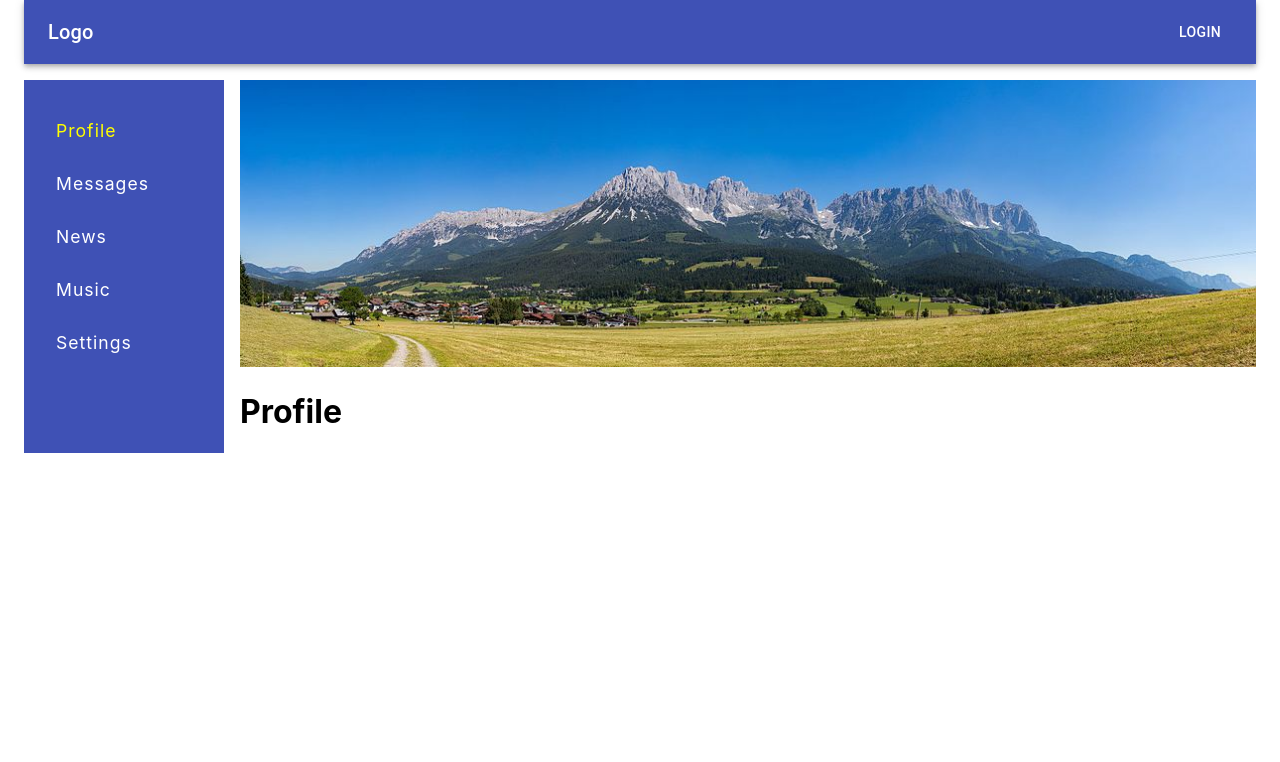
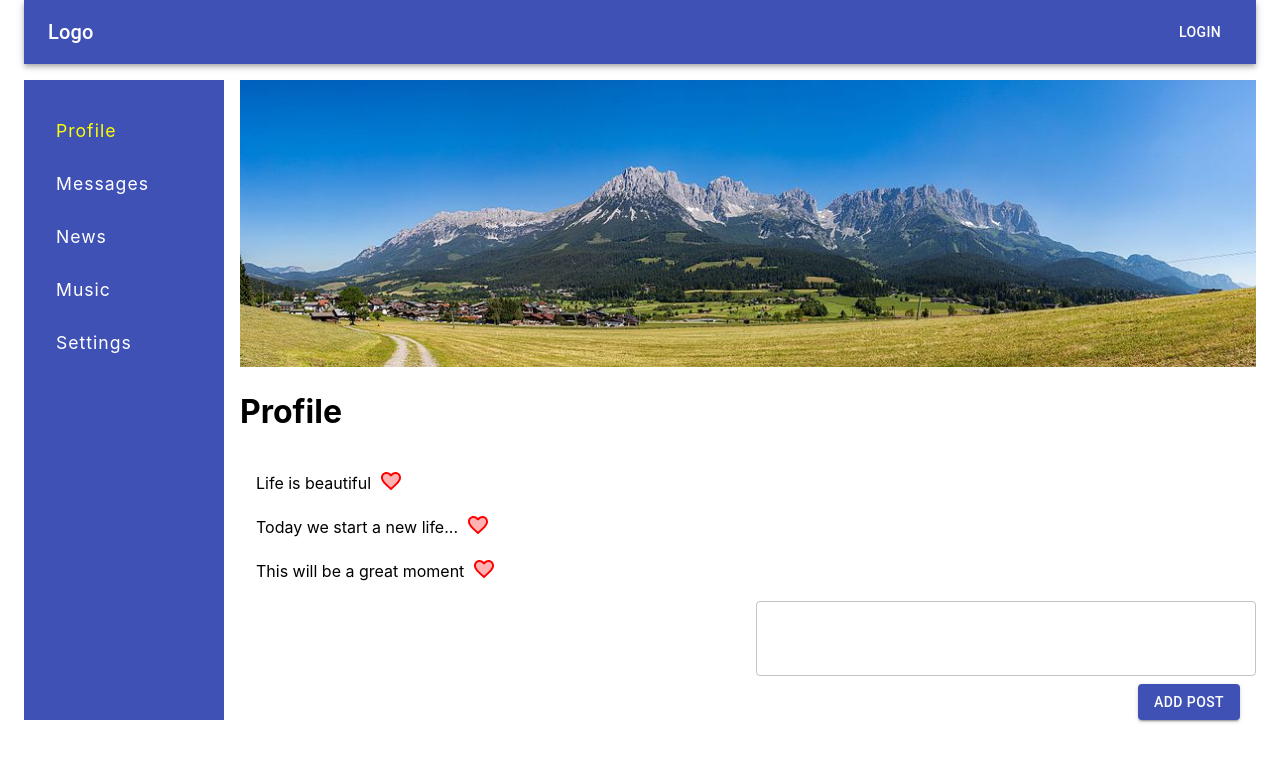
Before and after one commit to nakryt/social, a React (Create React App) app: page /profile/1 in a window 1280 px wide. Shown: the top 762 px of the page. Built offline with nearby package versions, Linux system fonts and the light colour scheme.

Commit message:
Posts: add, edit, remove

```diff
--- /dev/null
+++ b/src/components/Profile/Posts/PostItem.css
@@ -0,0 +1,13 @@
+.postWrapper {
+
+}
+
+.iconsWrapper {
+    display: none;
+    position: relative;
+    top: -3px;
+}
+
+.postWrapper:hover .iconsWrapper {
+    display: inline-flex;
+}
--- a/src/components/Profile/Posts/PostItem.tsx
+++ b/src/components/Profile/Posts/PostItem.tsx
@@ -0,0 +1,67 @@
+import React, {useState} from 'react'
+import './PostItem.css'
+import {useDispatch} from 'react-redux'
+import {changePost, deletePost} from '../../../redux/profileActions'
+import {ListItem} from '@material-ui/core'
+import {FavoriteTwoTone, DeleteForeverTwoTone, EditTwoTone} from '@material-ui/icons'
+import {createStyles, makeStyles, Theme} from '@material-ui/core/styles'
+import InputWithEdit from '../../UI/InputWithEdit'
+
+const useStyles = makeStyles((theme: Theme) =>
+    createStyles({
+        root: {
+
+        },
+        postWrapper: {
+            display: 'flex',
+            alignItems: 'center'
+        },
+        post: {
+            marginRight: theme.spacing(1)
+        },
+        like: {
+            marginLeft: theme.spacing(1),
+            marginRight: theme.spacing(1)
+        }
+    })
+)
+
+type TProps = {
+    id: string
+    post: string
+}
+
+const PostItem: React.FC<TProps> = ({ id, post }) => {
+    const classes = useStyles()
+    const dispath = useDispatch()
+    const [isEdit, setIsEdit] = useState(false)
+    const savePostHandler = (text: string) => {
+        dispath(changePost(id, text))
+        setIsEdit(false)
+    }
+    return (
+        <ListItem className='postWrapper'>
+            <div className={`${classes.postWrapper}`} >
+
+                {
+                    isEdit ?
+                        <InputWithEdit
+                            text={post}
+                            editCancel={() => setIsEdit(false)}
+                            onSave={savePostHandler}
+                        />  :
+                        <span>{post}</span>
+                }
+                <span className={classes.like}>
+                    <FavoriteTwoTone style={{color: 'red', cursor: 'pointer'}} />
+                </span>
+                <div className='iconsWrapper'>
+                    <EditTwoTone style={{marginRight: 8, color: 'blue', cursor: 'pointer'}} onClick={() => setIsEdit(true)}/>
+                    <DeleteForeverTwoTone style={{color: 'red', cursor: 'pointer'}} onClick={() => dispath(deletePost(id))}/>
+                </div>
+            </div>
+        </ListItem>
+    )
+};
+
+export default PostItem
--- a/src/components/Profile/Posts/Posts.tsx
+++ b/src/components/Profile/Posts/Posts.tsx
@@ -0,0 +1,19 @@
+import React from 'react'
+import {TPosts} from '../../../redux/profileReducer'
+import {List} from '@material-ui/core'
+import PostItem from './PostItem'
+
+type TProps = {
+    posts: TPosts
+}
+
+const Posts: React.FC<TProps> = ({ posts }) => {
+
+    return (
+        <List>
+            { posts.map(({id, text}) => <PostItem key={id} id={id} post={text}/>) }
+        </List>
+    )
+};
+
+export default Posts
--- a/src/components/Profile/Profile.tsx
+++ b/src/components/Profile/Profile.tsx
@@ -1,6 +1,11 @@
 import React from 'react'
+import {useSelector, useDispatch} from 'react-redux'
+import {postsSelector} from '../../redux/selectors/profileSelectors'
+import {addPost} from '../../redux/profileActions'
+import {makeStyles, createStyles, Theme} from '@material-ui/core/styles'
 import mainPicture from './main.jpg'
-import {makeStyles, createStyles, Theme} from '@material-ui/core/styles'
+import Posts from './Posts/Posts'
+import TextFieldWithButton from '../UI/TextFieldWithButton'
 
 const useStyles = makeStyles((theme: Theme) =>
     createStyles({
@@ -12,7 +17,11 @@ const useStyles = makeStyles((theme: Theme) =>
             width: '100%',
             height: 'auto'
         },
-    }),
+        posts: {
+            display: 'flex',
+            justifyContent: 'flex-end'
+        }
+    })
 )
 
 type TProps = {
@@ -21,14 +30,23 @@ type TProps = {
 
 const Profile: React.FC<TProps> = () => {
     const classes = useStyles()
+    const dispatch = useDispatch()
+    const posts = useSelector(postsSelector)
+    const addPostHandler = (value: string) => {
+        dispatch(addPost(value))
+    }
     return (
         <div>
             <div className={classes.imgWrapper}>
                 <img className={classes.backPicture} src={mainPicture} alt="back"/>
             </div>
             <h1>Profile</h1>
+            <Posts posts={posts}/>
+            <div className={classes.posts}>
+                <TextFieldWithButton onClick={addPostHandler} buttonName='add post'/>
+            </div>
         </div>
     )
 };
 
-export default Profile;
+export default Profile
--- /dev/null
+++ b/src/components/UI/InputWithEdit.tsx
@@ -0,0 +1,48 @@
+import React, {useState} from 'react'
+import {createStyles, makeStyles, Theme} from '@material-ui/core/styles'
+import {DoneTwoTone, Close} from '@material-ui/icons'
+
+const useStyles = makeStyles((theme: Theme) =>
+    createStyles({
+        root: {
+            position: 'relative'
+        },
+        postEdit: {
+            position: 'relative',
+            width: 200,
+            left: -10,
+            font: 'inherit',
+            padding: '3px 50px 3px 8px'
+        },
+        icons: {
+            position: 'absolute',
+            top: 3,
+            right: 11
+        }
+    })
+)
+
+type TProps = {
+    text: string
+    editCancel: () => void
+    onSave: (value: string) => void
+}
+
+const InputWithEdit: React.FC<TProps> = ({text, editCancel, onSave}) => {
+    const classes = useStyles()
+    const [value, setValue] = useState(text)
+    const changeHandler = (e:React.ChangeEvent<HTMLInputElement>) => {
+        setValue(e.target.value)
+    }
+    return (
+        <div className={classes.root}>
+            <input className={classes.postEdit} value={value} onChange={changeHandler}/>
+            <div className={classes.icons}>
+                <DoneTwoTone style={{color: 'green', cursor: 'pointer'}} onClick={() => onSave(value)}/>
+                <Close style={{color: 'red', cursor: 'pointer'}} onClick={editCancel} />
+            </div>
+        </div>
+    )
+};
+
+export default InputWithEdit;
--- /dev/null
+++ b/src/redux/profileActions.ts
@@ -0,0 +1,24 @@
+export const ADD_POST = 'PROFILE/ADD_POST'
+export const CHANGE_POST = 'PROFILE/CHANGE_POST'
+export const DELETE_POST = 'PROFILE/DELETE_POST'
+
+export type TAddPost = {
+    type: typeof ADD_POST
+    payload: string
+}
+export type TChangePost = {
+    type: typeof CHANGE_POST
+    payload: {
+        id: string
+        text: string
+    }
+}
+export type TDeletePost = {
+    type: typeof DELETE_POST
+    payload: string
+}
+export type TProfileActions = TAddPost | TChangePost | TDeletePost
+
+export const addPost = (text: string) => ({ type: ADD_POST, payload: text })
+export const changePost = (id: string, text: string) => ({ type: CHANGE_POST, payload: {id, text} })
+export const deletePost = (id: string) => ({ type: DELETE_POST, payload: id })
--- a/src/redux/profileReducer.ts
+++ b/src/redux/profileReducer.ts
@@ -1,3 +1,5 @@
+import {ADD_POST, CHANGE_POST, TProfileActions, DELETE_POST} from './profileActions'
+
 export type TPost = {
     id: string
     text: string
@@ -6,17 +8,34 @@ export type TPosts = Array<TPost>
 
 const initialState = {
     posts: [
-        {id: '1', text: 'Live is beautiful'},
+        {id: '1', text: 'Life is beautiful'},
         {id: '2', text: 'Today we start a new life...'},
         {id: '3', text: 'This will be a great moment'},
         ] as TPosts
 }
 
-type TProfileState = typeof initialState
+export type TProfileState = typeof initialState
 
-const profileReducer = (state = initialState, action: any): TProfileState => {
+const profileReducer = (state = initialState, action: TProfileActions): TProfileState => {
     switch (action.type) {
-
+        case ADD_POST:
+            const newPost = { id: Number(new Date()).toString(), text: action.payload }
+            return {...state, posts: [newPost, ...state.posts]}
+        case CHANGE_POST:
+            return {
+                ...state,
+                posts: state.posts.map(item => {
+                        if (item.id === action.payload.id) {
+                            return {...item, text: action.payload.text}
+                        }
+                        return item
+                    })
+            }
+        case DELETE_POST:
+            return {
+                ...state,
+                posts: state.posts.filter(item => item.id !== action.payload)
+            }
         default:
             return state
     }
--- /dev/null
+++ b/src/redux/selectors/profileSelectors.ts
@@ -0,0 +1,6 @@
+import {TStore} from '../store'
+import {TProfileState} from '../profileReducer'
+import {createSelector} from 'reselect'
+
+export const profile = (state:TStore):TProfileState => state.profile
+export const postsSelector = createSelector(profile, p => p.posts)
```
Also changed, not shown: src/components/UI/IconsEdit.tsx (added, +16 -0 lines).
